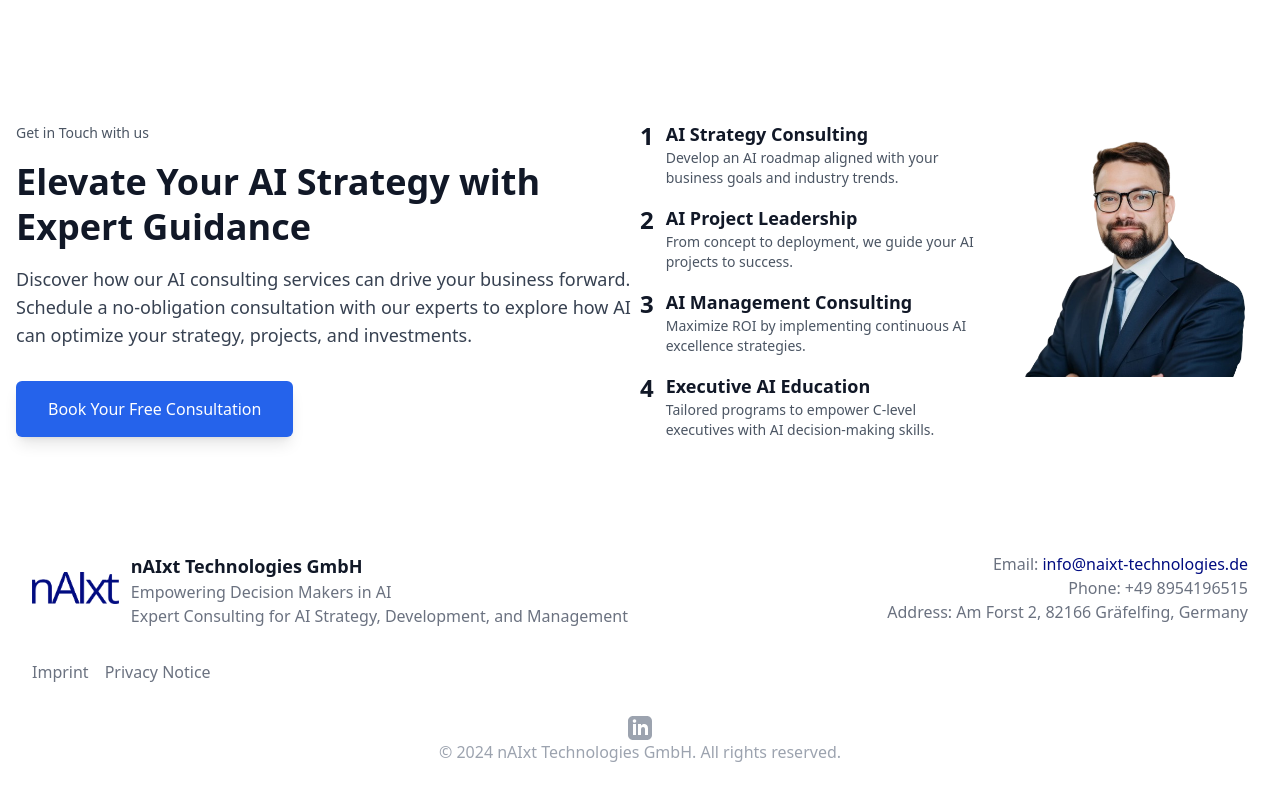
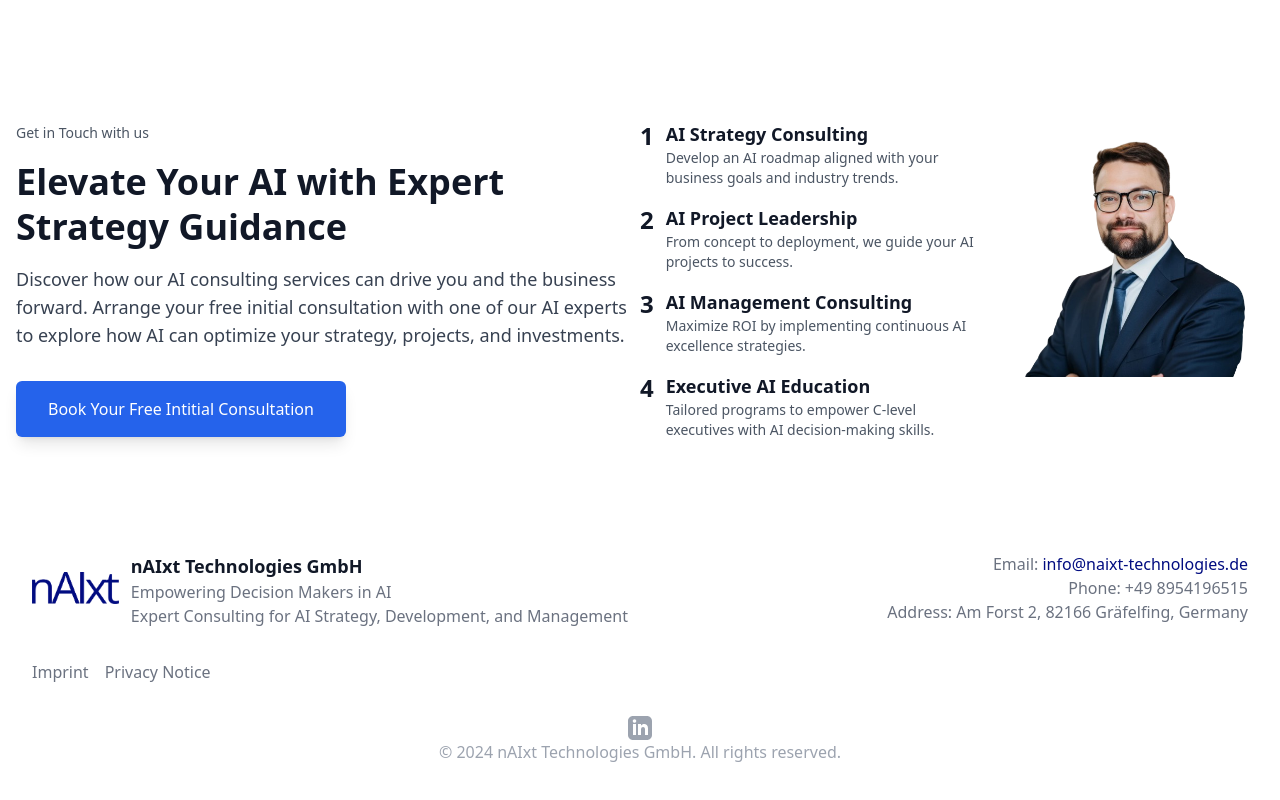
Before and after one commit to Jonasmpi/naixt-homepage-static, a React (Create React App) app: page / in a window 1280 px wide. Shown: the part 4300-5100 px from the top of the page. Built offline with nearby package versions, Linux system fonts and the light colour scheme.

Commit message:
Update Pricing.js

```diff
--- a/src/components/Pricing.js
+++ b/src/components/Pricing.js
@@ -9,17 +9,17 @@
                 <div className="md:w-1/2 mb-8 md:mb-0 text-center md:text-left">
                     <p className="text-sm font-medium text-gray-600">Get in Touch with us</p>
                     <h2 className="text-4xl font-extrabold text-gray-900 mt-4 leading-tight">
-                        Elevate Your AI Strategy with Expert Guidance
+                        Elevate Your AI with Expert Strategy Guidance
                     </h2>
                     <p className="text-lg text-gray-700 mt-4">
-                        Discover how our AI consulting services can drive your business forward. Schedule a no-obligation consultation with our experts to explore how AI can optimize your strategy, projects, and investments.
+                        Discover how our AI consulting services can drive you and the business forward. Arrange your free initial consultation with one of our AI experts to explore how AI can optimize your strategy, projects, and investments.
                     </p>
                     <div className="mt-8">
                         <a
                             href="https://tally.so/r/nrVM92"
                             className="inline-block px-8 py-4 font-medium rounded-md bg-blue-600 text-white hover:bg-blue-700 transition-transform transform hover:scale-105 shadow-lg hover:shadow-xl duration-300"
                         >
-                            Book Your Free Consultation
+                            Book Your Free Intitial Consultation
                         </a>
                     </div>
                 </div>
```
